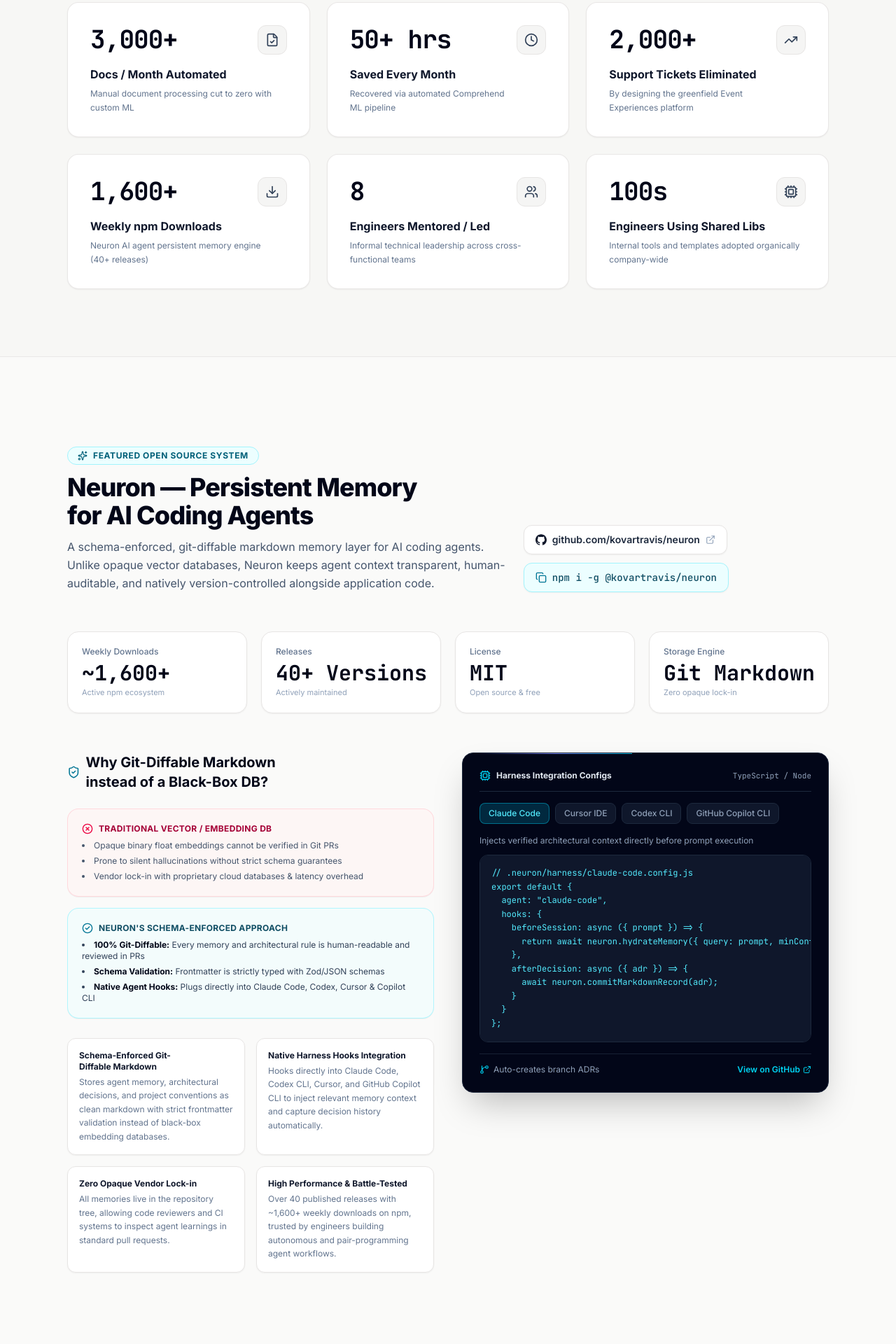
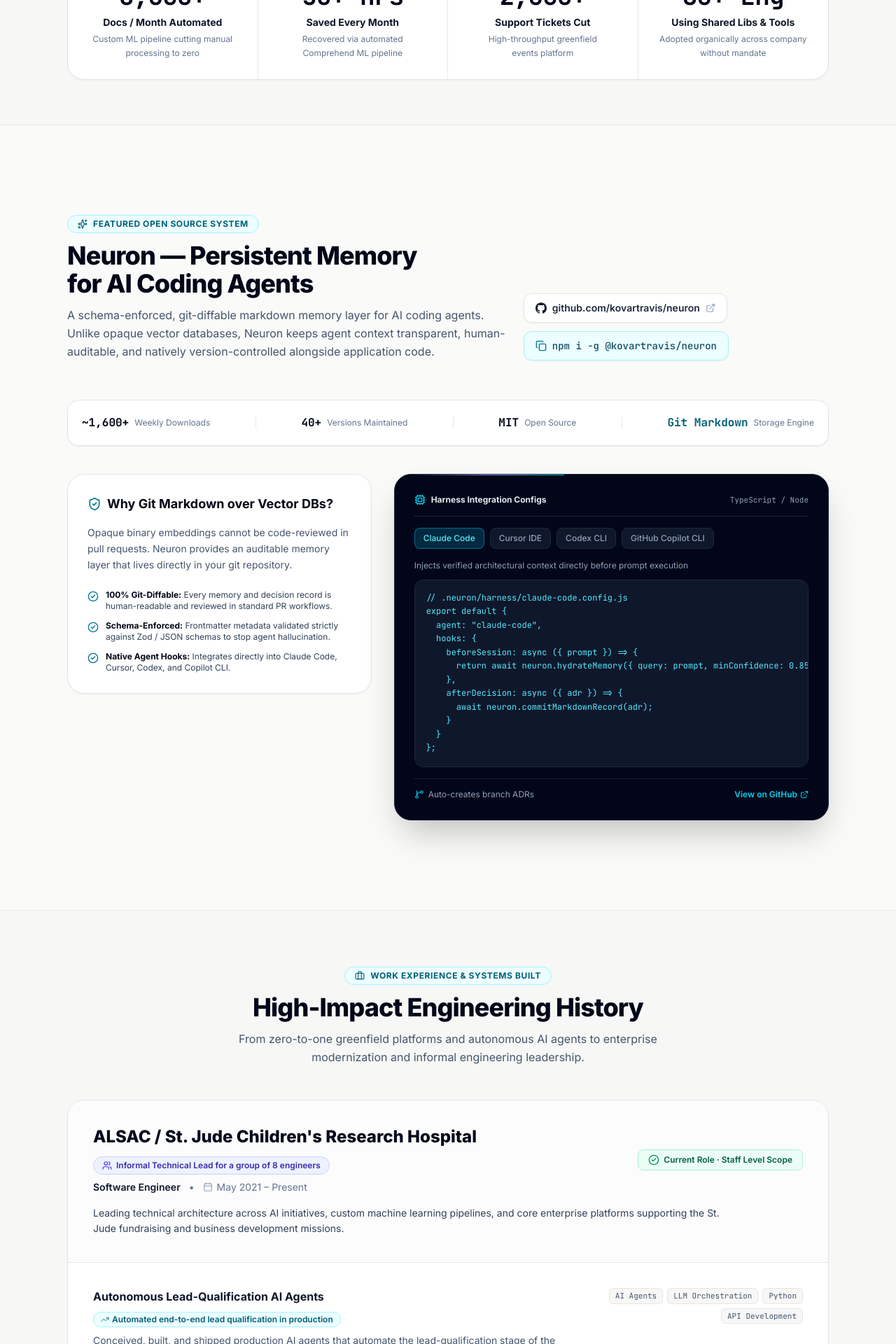
Before and after one commit to kovartravis/portfolio, a React (Vite) app: page / in a window 1280 px wide. Shown: the part 1220-3140 px from the top of the page at 70% size. Built offline with nearby package versions, Linux system fonts and the light colour scheme.

Commit message:
refactor: reduce box density and streamline layout for effortless readability

```diff
--- a/src/components/Experience.tsx
+++ b/src/components/Experience.tsx
@@ -3,12 +3,10 @@
 import {
   Briefcase,
   Calendar,
-  Sparkles,
   CheckCircle2,
   Users,
   TrendingUp
 } from 'lucide-react';
-import { SpotlightCard } from './effects/SpotlightCard';
 import { Reveal } from './effects/Reveal';
 
 export const Experience: React.FC = () => {
@@ -80,56 +78,44 @@
                   </p>
                 </div>
 
-                {/* Highlights Grid */}
-                <div className="p-7 sm:p-9">
-                  <h4 className="text-xs font-bold uppercase tracking-widest text-slate-400 mb-6 flex items-center gap-2">
-                    <Sparkles className="w-4 h-4 text-cyan-600 shrink-0" /> Key Architectural Accomplishments & Delivered Value
+                {/* Accomplishments List without nested box clutter */}
+                <div className="p-7 sm:p-9 divide-y divide-stone-100">
+                  {exp.highlights.map((hl, hlIdx) => (
+                    <div
+                      key={hlIdx}
+                      className={`py-5 first:pt-0 last:pb-0 flex flex-col md:flex-row md:items-start justify-between gap-4`}
+                    >
+                      <div className="space-y-2 max-w-3xl">
+                        <div className="flex flex-wrap items-center gap-2.5">
+                          <h4 className="text-base font-bold text-slate-900 text-balance">
+                            {hl.title}
                           </h4>
-
-                  <div className="grid grid-cols-1 md:grid-cols-2 gap-6">
-                    {exp.highlights.map((hl, hlIdx) => (
-                      <SpotlightCard
-                        key={hlIdx}
-                        spotlightColor="rgba(6, 182, 212, 0.08)"
-                        className="group p-6 rounded-2xl bg-stone-50/70 border border-stone-200/80 hover:border-stone-300 transition-all hover:bg-white flex flex-col justify-between shadow-2xs cursor-default"
-                      >
-                        <div>
-                          {/* Title & Metric */}
-                          <div className="flex items-start justify-between gap-3 mb-2.5">
-                            <h5 className="text-base font-bold text-slate-900 group-hover:text-cyan-900 transition-colors text-balance">
-                              {hl.title}
-                            </h5>
+                          {hl.metrics && (
+                            <span className="inline-flex items-center gap-1 px-2.5 py-0.5 rounded-full text-xs font-semibold bg-cyan-50 text-cyan-800 border border-cyan-200">
+                              <TrendingUp className="w-3 h-3 text-cyan-700 shrink-0" />
+                              {hl.metrics}
+                            </span>
+                          )}
                         </div>
 
-                          <p className="text-xs sm:text-sm text-slate-600 leading-relaxed mb-5 text-pretty">
+                        <p className="text-xs sm:text-sm text-slate-600 leading-relaxed text-pretty">
                           {hl.description}
                         </p>
                       </div>
 
-                        <div>
-                          {/* Highlight Impact Metric */}
-                          {hl.metrics && (
-                            <div className="mb-4 p-3 rounded-xl bg-cyan-50/80 border border-cyan-200 text-xs font-medium text-cyan-900 flex items-center gap-2">
-                              <TrendingUp className="w-4 h-4 text-cyan-700 shrink-0" />
-                              <span className="text-pretty">{hl.metrics}</span>
-                            </div>
-                          )}
-
                       {/* Tech Tags */}
-                          <div className="flex flex-wrap gap-1.5 pt-1">
+                      <div className="flex flex-wrap md:justify-end gap-1.5 shrink-0 max-w-xs pt-1 md:pt-0">
                         {hl.tags.map((tag) => (
                           <span
                             key={tag}
-                                className="px-2.5 py-0.5 rounded-md text-[11px] font-mono bg-white text-slate-600 border border-stone-200 shadow-2xs whitespace-nowrap"
+                            className="px-2 py-0.5 rounded-md text-[11px] font-mono bg-stone-100/80 text-slate-600 border border-stone-200 whitespace-nowrap"
                           >
                             {tag}
                           </span>
                         ))}
                       </div>
                     </div>
-                      </SpotlightCard>
                   ))}
-                  </div>
                 </div>
 
               </div>
--- a/src/components/MetricsRibbon.tsx
+++ b/src/components/MetricsRibbon.tsx
@@ -1,55 +1,58 @@
 import React from 'react';
-import { KEY_METRICS } from '../data/resumeData';
-import { TrendingUp, Users, Cpu, FileCheck, Clock, Download } from 'lucide-react';
-import { SpotlightCard } from './effects/SpotlightCard';
 import { AnimatedCounter } from './effects/AnimatedCounter';
 import { Reveal } from './effects/Reveal';
 
-const ICONS = [FileCheck, Clock, TrendingUp, Download, Users, Cpu];
+const STREAMLINED_METRICS = [
+  {
+    value: "3,000+",
+    label: "Docs / Month Automated",
+    subtext: "Custom ML pipeline cutting manual processing to zero",
+  },
+  {
+    value: "50+ hrs",
+    label: "Saved Every Month",
+    subtext: "Recovered via automated Comprehend ML pipeline",
+  },
+  {
+    value: "2,000+",
+    label: "Support Tickets Cut",
+    subtext: "High-throughput greenfield events platform",
+  },
+  {
+    value: "80+ Eng",
+    label: "Using Shared Libs & Tools",
+    subtext: "Adopted organically across company without mandate",
+  },
+];
 
 export const MetricsRibbon: React.FC = () => {
   return (
-    <section className="py-20 sm:py-24 bg-stone-100/60 border-y border-stone-200/80 relative">
+    <section className="py-14 sm:py-16 bg-stone-100/60 border-y border-stone-200/80 relative">
       <div className="max-w-6xl mx-auto px-4 sm:px-6 lg:px-8">
-        <Reveal className="text-center max-w-2xl mx-auto mb-14">
-          <h2 className="text-xs font-bold uppercase tracking-widest text-cyan-800 mb-2">
-            Production Track Record & Engineering Impact
+        <Reveal className="text-center max-w-xl mx-auto mb-10">
+          <h2 className="text-xs font-bold uppercase tracking-widest text-cyan-800 mb-1.5">
+            Production Track Record
           </h2>
-          <p className="text-2xl sm:text-3xl font-extrabold text-slate-900 tracking-tight text-balance">
-            Measured outcomes across AI, systems, and leadership
+          <p className="text-xl sm:text-2xl font-extrabold text-slate-900 tracking-tight text-balance">
+            Measured outcomes in AI systems & platform scale
           </p>
         </Reveal>
 
-        <div className="grid grid-cols-1 sm:grid-cols-2 lg:grid-cols-3 gap-6">
-          {KEY_METRICS.map((metric, idx) => {
-            const Icon = ICONS[idx % ICONS.length];
-            return (
-              <Reveal key={metric.label} delay={idx * 60}>
-                <SpotlightCard
-                  spotlightColor="rgba(6, 182, 212, 0.12)"
-                  className="group h-full p-7 sm:p-8 rounded-2xl bg-white border border-stone-200/90 hover:border-stone-300 transition-all duration-300 hover:-translate-y-1 shadow-xs hover:shadow-md cursor-default"
-                >
-                  <div className="flex items-start justify-between">
-                    <div className="text-3xl sm:text-4xl font-extrabold text-slate-950 font-mono tracking-tight whitespace-nowrap">
-                      <AnimatedCounter value={metric.value} />
-                    </div>
-                    <div className="p-2.5 rounded-xl bg-stone-100 text-slate-700 group-hover:text-cyan-800 group-hover:bg-cyan-50 transition-colors border border-stone-200 shrink-0">
-                      <Icon className="w-5 h-5" />
-                    </div>
-                  </div>
-
-                  <div className="mt-4">
-                    <h3 className="text-base font-bold text-slate-900 text-balance">
-                      {metric.label}
-                    </h3>
-                    <p className="mt-1.5 text-xs text-slate-500 leading-relaxed text-pretty">
-                      {metric.subtext}
-                    </p>
-                  </div>
-                </SpotlightCard>
-              </Reveal>
-            );
-          })}
+        {/* Single Unified Stat Bar */}
+        <div className="rounded-2xl sm:rounded-3xl bg-white border border-stone-200 shadow-xs divide-y sm:divide-y-0 sm:divide-x divide-stone-200/90 grid grid-cols-1 sm:grid-cols-2 lg:grid-cols-4">
+          {STREAMLINED_METRICS.map((metric) => (
+            <div key={metric.label} className="p-6 sm:p-7 text-center flex flex-col justify-center">
+              <div className="text-3xl sm:text-4xl font-extrabold text-slate-950 font-mono tracking-tight whitespace-nowrap mb-1">
+                <AnimatedCounter value={metric.value} />
+              </div>
+              <div className="text-sm font-bold text-slate-900 mt-1 mb-1">
+                {metric.label}
+              </div>
+              <div className="text-xs text-slate-500 leading-relaxed text-pretty">
+                {metric.subtext}
+              </div>
+            </div>
+          ))}
         </div>
       </div>
     </section>
--- a/src/components/NeuronShowcase.tsx
+++ b/src/components/NeuronShowcase.tsx
@@ -4,7 +4,6 @@
   Sparkles,
   GitBranch,
   CheckCircle2,
-  XCircle,
   ExternalLink,
   Copy,
   Check,
@@ -14,7 +13,6 @@
 import { NEURON_PROJECT } from '../data/resumeData';
 import { GithubIcon } from './Icons';
 import { BorderBeam } from './effects/BorderBeam';
-import { SpotlightCard } from './effects/SpotlightCard';
 
 export const NeuronShowcase: React.FC = () => {
   const [copiedCmd, setCopiedCmd] = useState(false);
@@ -121,79 +119,71 @@
           </div>
         </div>
 
-        {/* Stats Row */}
-        <div className="grid grid-cols-2 sm:grid-cols-4 gap-3 sm:gap-5 mb-14">
-          <SpotlightCard className="p-4 sm:p-5 rounded-2xl bg-white border border-stone-200 shadow-xs cursor-default">
-            <div className="text-xs text-slate-500 font-medium whitespace-nowrap">Weekly Downloads</div>
-            <div className="text-xl sm:text-2xl lg:text-3xl font-extrabold text-slate-950 font-mono mt-1 whitespace-nowrap">~1,600+</div>
-            <div className="text-[11px] text-slate-400 mt-0.5 whitespace-nowrap">Active npm ecosystem</div>
-          </SpotlightCard>
-          <SpotlightCard className="p-4 sm:p-5 rounded-2xl bg-white border border-stone-200 shadow-xs cursor-default">
-            <div className="text-xs text-slate-500 font-medium whitespace-nowrap">Releases</div>
-            <div className="text-xl sm:text-2xl lg:text-3xl font-extrabold text-slate-950 font-mono mt-1 whitespace-nowrap">40+ Versions</div>
-            <div className="text-[11px] text-slate-400 mt-0.5 whitespace-nowrap">Actively maintained</div>
-          </SpotlightCard>
-          <SpotlightCard className="p-4 sm:p-5 rounded-2xl bg-white border border-stone-200 shadow-xs cursor-default">
-            <div className="text-xs text-slate-500 font-medium whitespace-nowrap">License</div>
-            <div className="text-xl sm:text-2xl lg:text-3xl font-extrabold text-slate-950 font-mono mt-1 whitespace-nowrap">MIT</div>
-            <div className="text-[11px] text-slate-400 mt-0.5 whitespace-nowrap">Open source & free</div>
-          </SpotlightCard>
-          <SpotlightCard className="p-4 sm:p-5 rounded-2xl bg-white border border-stone-200 shadow-xs cursor-default">
-            <div className="text-xs text-slate-500 font-medium whitespace-nowrap">Storage Engine</div>
-            <div className="text-xl sm:text-2xl lg:text-3xl font-extrabold text-slate-950 font-mono mt-1 whitespace-nowrap">Git Markdown</div>
-            <div className="text-[11px] text-slate-400 mt-0.5 whitespace-nowrap">Zero opaque lock-in</div>
-          </SpotlightCard>
+        {/* Quick Stat Highlights - Single inline bar */}
+        <div className="flex flex-wrap items-center justify-between gap-4 p-4 sm:p-5 rounded-2xl bg-white border border-stone-200 shadow-xs mb-10 text-xs text-slate-600">
+          <div className="flex items-center gap-2">
+            <span className="font-bold text-slate-950 font-mono text-sm sm:text-base">~1,600+</span>
+            <span className="text-slate-500">Weekly Downloads</span>
+          </div>
+          <div className="hidden sm:block h-4 w-px bg-stone-200" />
+          <div className="flex items-center gap-2">
+            <span className="font-bold text-slate-950 font-mono text-sm sm:text-base">40+</span>
+            <span className="text-slate-500">Versions Maintained</span>
+          </div>
+          <div className="hidden sm:block h-4 w-px bg-stone-200" />
+          <div className="flex items-center gap-2">
+            <span className="font-bold text-slate-950 font-mono text-sm sm:text-base">MIT</span>
+            <span className="text-slate-500">Open Source</span>
+          </div>
+          <div className="hidden sm:block h-4 w-px bg-stone-200" />
+          <div className="flex items-center gap-2">
+            <span className="font-bold text-cyan-800 font-mono text-sm sm:text-base">Git Markdown</span>
+            <span className="text-slate-500">Storage Engine</span>
+          </div>
         </div>
 
-        {/* Deep Architecture Comparison */}
-        <div className="grid grid-cols-1 lg:grid-cols-12 gap-10 items-start">
+        {/* Deep Architecture & Live Integration Configs */}
+        <div className="grid grid-cols-1 lg:grid-cols-12 gap-8 items-start">
 
-          {/* Why Git-Diffable Markdown vs Black-Box DB */}
-          <div className="lg:col-span-6 space-y-6">
-            <h3 className="text-xl font-bold text-slate-950 flex items-center gap-2">
-              <ShieldCheck className="w-5 h-5 text-cyan-700" />
-              Why Git-Diffable Markdown instead of a Black-Box DB?
-            </h3>
+          {/* Left Column: Why Git-Diffable Markdown */}
+          <div className="lg:col-span-5 space-y-4">
+            <div className="p-6 sm:p-7 rounded-3xl bg-white border border-stone-200 shadow-xs space-y-4">
+              <h3 className="text-lg font-bold text-slate-950 flex items-center gap-2">
+                <ShieldCheck className="w-5 h-5 text-cyan-700 shrink-0" />
+                Why Git Markdown over Vector DBs?
+              </h3>
 
-            <div className="grid grid-cols-1 gap-4">
-              {/* Traditional Box */}
-              <div className="p-5 rounded-2xl bg-rose-50/50 border border-rose-200/70 shadow-2xs">
-                <div className="flex items-center gap-2 text-xs font-bold text-rose-800 uppercase tracking-wide mb-2">
-                  <XCircle className="w-4 h-4 text-rose-600" /> Traditional Vector / Embedding DB
+              <p className="text-xs sm:text-sm text-slate-600 leading-relaxed text-pretty">
+                Opaque binary embeddings cannot be code-reviewed in pull requests. Neuron provides an auditable memory layer that lives directly in your git repository.
+              </p>
+
+              <div className="space-y-3 pt-2">
+                <div className="flex items-start gap-2.5">
+                  <CheckCircle2 className="w-4 h-4 text-cyan-700 mt-0.5 shrink-0" />
+                  <div className="text-xs text-slate-700">
+                    <strong className="text-slate-950">100% Git-Diffable:</strong> Every memory and decision record is human-readable and reviewed in standard PR workflows.
+                  </div>
                 </div>
-                <ul className="text-xs text-slate-600 space-y-1.5 list-disc list-inside">
-                  <li>Opaque binary float embeddings cannot be verified in Git PRs</li>
-                  <li>Prone to silent hallucinations without strict schema guarantees</li>
-                  <li>Vendor lock-in with proprietary cloud databases & latency overhead</li>
-                </ul>
+
+                <div className="flex items-start gap-2.5">
+                  <CheckCircle2 className="w-4 h-4 text-cyan-700 mt-0.5 shrink-0" />
+                  <div className="text-xs text-slate-700">
+                    <strong className="text-slate-950">Schema-Enforced:</strong> Frontmatter metadata validated strictly against Zod / JSON schemas to stop agent hallucination.
+                  </div>
+                </div>
+
+                <div className="flex items-start gap-2.5">
+                  <CheckCircle2 className="w-4 h-4 text-cyan-700 mt-0.5 shrink-0" />
+                  <div className="text-xs text-slate-700">
+                    <strong className="text-slate-950">Native Agent Hooks:</strong> Integrates directly into Claude Code, Cursor, Codex, and Copilot CLI.
+                  </div>
+                </div>
               </div>
-
-              {/* Neuron Box */}
-              <div className="p-5 rounded-2xl bg-cyan-50/50 border border-cyan-200/80 shadow-2xs">
-                <div className="flex items-center gap-2 text-xs font-bold text-cyan-900 uppercase tracking-wide mb-2">
-                  <CheckCircle2 className="w-4 h-4 text-cyan-700" /> Neuron's Schema-Enforced Approach
-                </div>
-                <ul className="text-xs text-slate-700 space-y-1.5 list-disc list-inside">
-                  <li><strong className="text-slate-950">100% Git-Diffable:</strong> Every memory and architectural rule is human-readable and reviewed in PRs</li>
-                  <li><strong className="text-slate-950">Schema Validation:</strong> Frontmatter is strictly typed with Zod/JSON schemas</li>
-                  <li><strong className="text-slate-950">Native Agent Hooks:</strong> Plugs directly into Claude Code, Codex, Cursor & Copilot CLI</li>
-                </ul>
-              </div>
-            </div>
-
-            {/* Architecture Highlights */}
-            <div className="grid grid-cols-1 sm:grid-cols-2 gap-4 pt-1">
-              {NEURON_PROJECT.architecturePoints.map((pt, idx) => (
-                <SpotlightCard key={idx} className="p-4 rounded-xl bg-white border border-stone-200 shadow-xs cursor-default">
-                  <h4 className="text-xs font-bold text-slate-900">{pt.title}</h4>
-                  <p className="text-xs text-slate-500 mt-1 leading-relaxed">{pt.description}</p>
-                </SpotlightCard>
-              ))}
             </div>
           </div>
 
-          {/* Right: Interactive Harness Configs & Code Viewer with BorderBeam */}
-          <div className="lg:col-span-6 relative bg-slate-950 rounded-2xl border border-slate-800 p-6 shadow-2xl text-slate-100 overflow-hidden">
+          {/* Right Column: Interactive Harness Configs & Code Viewer with BorderBeam */}
+          <div className="lg:col-span-7 relative bg-slate-950 rounded-3xl border border-slate-800 p-6 sm:p-7 shadow-2xl text-slate-100 overflow-hidden">
             {/* Animated glowing border beam effect */}
             <BorderBeam size={220} duration={10} colorFrom="#06b6d4" colorTo="#818cf8" />
 
```
Also changed, not shown: src/components/SkillsMatrix.tsx (+13 -22 lines). Lines whose indentation alone changed are shown as unchanged.
